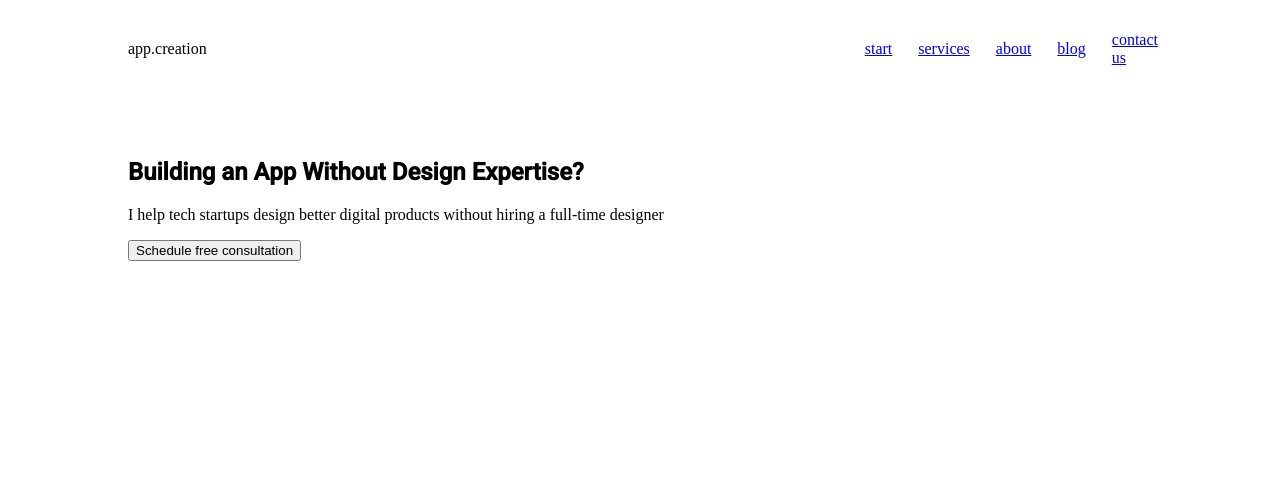
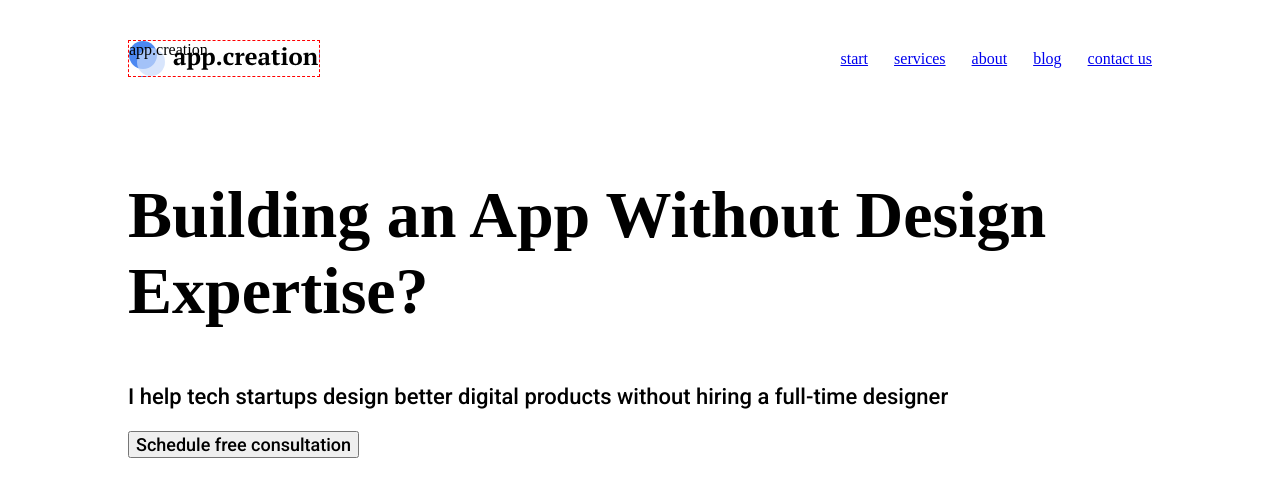
Before and after one commit to WebHeroSchool/Trebykhina, a plain HTML site: page index.html in a window 1280 px wide. Drawn offline with Linux system fonts and the light colour scheme.

Commit message:
добавлен логотип, создали файл fonts и подключили шрифты

```diff
--- a/fonts.css
+++ b/fonts.css
@@ -0,0 +1,27 @@
+@font-face {
+  font-family: 'pt_serifbold';
+  src: url('fonts/ptserif-bold-webfont.woff') format('woff');
+  font-weight: normal;
+  font-style: normal;
+}
+
+@font-face {
+  font-family: 'pt_serifbold_italic';
+  src: url('fonts/ptserif-bolditalic-webfont.woff') format('woff');
+  font-weight: normal;
+  font-style: normal;
+}
+
+@font-face {
+  font-family: 'pt_serifitalic';
+  src: url('fonts/ptserif-italic-webfont.woff') format('woff');
+  font-weight: normal;
+  font-style: normal;
+}
+
+@font-face {
+  font-family: 'pt_serif';
+  src: url('fonts/ptserif-regular-webfont.woff') format('woff');
+  font-weight: normal;
+  font-style: normal;
+}
--- a/index.html
+++ b/index.html
@@ -5,6 +5,7 @@
      <title>app.creation</title>
      <link rel="stylesheet" href="https://fonts.googleapis.com/css2?family=Roboto:wght@500&display=swap">
      <link rel="stylesheet" href="./styles.css">
+     <link rel="stylesheet" href="./fonts.css">
 </head>
 <body>
    <div class="wrapper">
--- a/styles.css
+++ b/styles.css
@@ -1,7 +1,3 @@
-.main-content__title {
-  font-family: Roboto;
-}
-
 body {
   margin: 0;
   border: dashed 0px;
@@ -10,17 +6,9 @@ body {
 .header {
   margin: auto;
   border: dashed 0px;
-}
-
-.header {
+  padding: 40px 0;
   display: flex;
   justify-content: space-between;
-}
-
-.main-section {
-  margin: auto;
-  border: dashed 0px;
-  margin-top: 60px;
 }
 
 .wrapper {
@@ -35,11 +23,10 @@ body {
 }
 
 .logo {
-  margin-right: 63%;
-}
-
-.logo {
-  padding: 40px 0;
+  width: 190px;
+  height: 35px;
+  border: dashed 1px red;
+  background: url('img/logo.svg');
 }
 
 .menu {
@@ -55,3 +42,26 @@ body {
 .menu__item:last-child {
   padding-right: 0;
 }
+
+.main-section {
+  margin: auto;
+  border: dashed 0px;
+  margin-top: 60px;
+}
+
+.main-content__title {
+  font-family: PT serif;
+  font-size: 66px;
+}
+
+.main-content__subtitle, .main-content__button {
+  font-family: Roboto;
+}
+
+.main-content__subtitle {
+  font-size: 22px;
+}
+
+.main-content__button {
+  font-size: 18px;
+}
```
Also changed, not shown: fonts/ptserif-bold-webfont.woff (added), fonts/ptserif-bolditalic-webfont.woff (added), fonts/ptserif-italic-webfont.woff (added), fonts/ptserif-regular-webfont.woff (added), img/logo.svg (added).
